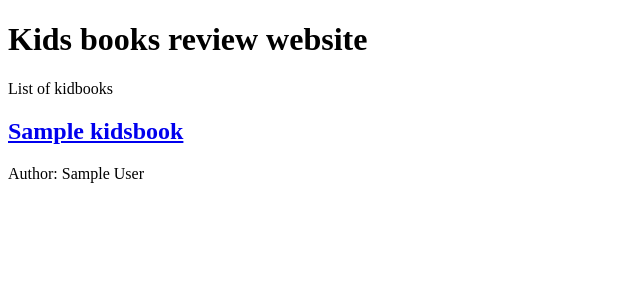
After one commit to NeeruRathour/kids-books-review, a Django app: page /view/ in a window 1280 px wide. The commit adds this page. Shown: the top 300 px of the page, without its empty margins (0-640 px from the left). Run offline with Django 4.2, Linux system fonts and the light colour scheme; tables that the repository leaves empty hold one stand-in row (values such as "Sample post").

Commit message:
View list of kidsbooks

```diff
--- a/books/urls.py
+++ b/books/urls.py
@@ -20,4 +20,5 @@ from django.urls import path, include
 urlpatterns = [
     path('admin/', admin.site.urls),
     path('', include('home.urls')),
+    path('', include('kidsbooks.urls')),
 ]
--- /dev/null
+++ b/kidsbooks/templates/kidsbooks/viewlist.html
@@ -0,0 +1,55 @@
+{% extends 'base.html' %}
+
+{% block title %}
+    Kids Books
+{% endblock %}
+
+{% block content %}
+
+<div class="container flex-column pt-3">
+    <section class="text-center">
+        <h1 class="main-title mx-auto"></h1>
+
+        <p class="pt-4">
+            List of kidbooks
+        </p>
+
+        <div class="row">
+            <!-- Book Entries Column -->
+            <div class="col-12 mt-3 left">
+                <div class="row">
+                    <!-- Display the list of books -->
+                    {% for kidsbook in kidsbooks %}
+                    <div class="col-md-4">
+                        <div class="card mb-4">
+                            <div class="card-body">
+                                <a href=" " class="book-link">
+                                    <h2 class="card-title">{{ kidsbook.title }}</h2>
+                                </a>
+                                <div class="image-container">
+                                    <div class="">
+                                        <p class="author">Author: {{ kidsbook.author }}</p>
+                                    </div>
+                                </div>
+
+                                {% if user.is_authenticated and book.user == user%}
+                                <a href="" class="btn btn-dark">Update book</a>
+                                <a href="" class="btn btn-danger">Delete book</a>
+                                {% endif %}
+                            </div>
+                        </div>
+                    </div>
+                    {% if forloop.counter|divisibleby:3 %}
+                </div>
+                <div class="row">
+                    {% endif %}
+                    {% endfor %}
+                </div>
+            </div>
+        </div>
+
+    </section>
+
+</div>
+
+{% endblock %}
--- /dev/null
+++ b/kidsbooks/urls.py
@@ -0,0 +1,5 @@
+from django.urls import path, include
+from . import views
+urlpatterns = [
+    path('view/', views.kidsbook_list, name='kidsbook_list_home'),
+]
--- a/kidsbooks/views.py
+++ b/kidsbooks/views.py
@@ -1,3 +1,17 @@
-from django.shortcuts import render
+from django.shortcuts import render, get_object_or_404, reverse, redirect
+from django.views import generic
+from django.contrib import messages
+from django.contrib.auth.decorators import login_required
+from django.http import HttpResponseRedirect
+from django.db.models import Q
+from .forms import KidsbookForm, ReviewForm
+from .models import Kidsbook, Review
 
 # Create your views here.
+def kidsbook_list(request):
+    kidsbooks = Kidsbook.objects.all()
+    print(kidsbooks)
+    context = {
+        'kidsbooks': kidsbooks
+    }
+    return render(request, 'kidsbooks/viewlist.html', context)
--- a/templates/base.html
+++ b/templates/base.html
@@ -8,5 +8,11 @@
     <meta name="viewport" content="width=device-width, initial-scale=1.0">
     <title>Document</title>
     <h1>Kids books review website</h1>
+    <main class="">
+        {% block content %}
+        <!-- Content Goes here -->
+        {% endblock content %}
+
+    </main>
 </body>
 </html>
```
Also changed, not shown: kidsbooks/forms.py (+24 -0 lines).
